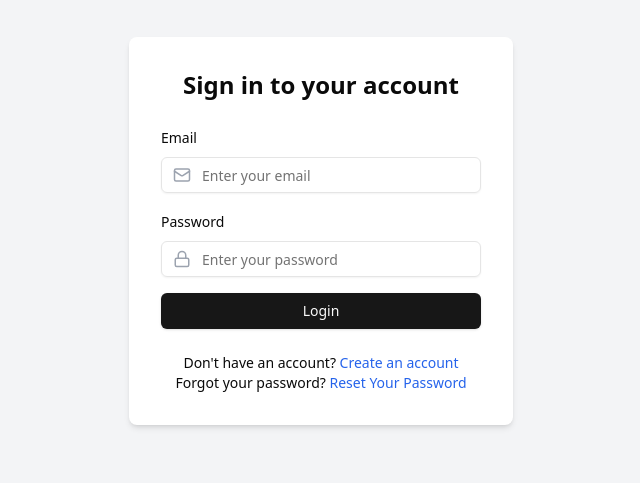
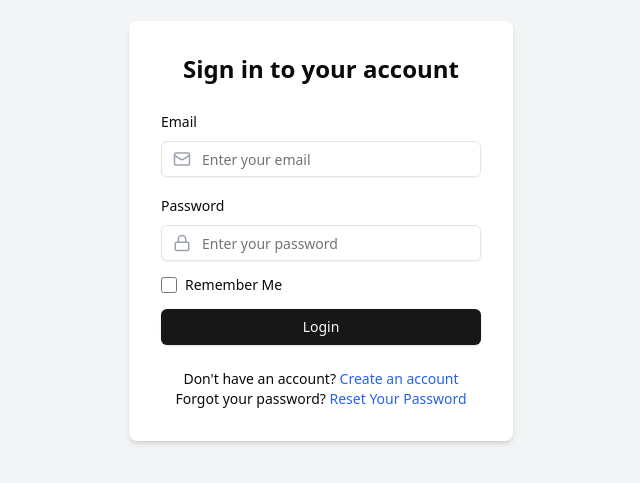
Before and after one commit to KenKot/dc-test, a React (Vite) app in the folder frontend/: page /login in a window 1280 px wide. Shown: the part 169-652 px from the top of the page, without its empty margins (319-959 px from the left). Built offline with nearby package versions, Linux system fonts and the light colour scheme; no server answers.

Commit message:
add 'remember me

```diff
--- a/frontend/src/pages/LoginPage.jsx
+++ b/frontend/src/pages/LoginPage.jsx
@@ -10,12 +10,13 @@ import { useNavigate, Link } from "react-router-dom";
 export default function LoginPage() {
   const [email, setEmail] = useState("");
   const [password, setPassword] = useState("");
+  const [isRememberMe, setIsRememberMe] = useState(false);
   const { login, isLoading, error } = useAuthStore();
   const navigate = useNavigate();
 
   const handleSubmit = async (e) => {
     e.preventDefault();
-    await login(email, password);
+    await login(email, password, isRememberMe);
     navigate("/dashboard");
   };
 
@@ -75,6 +76,16 @@ export default function LoginPage() {
               </div>
             </motion.div>
           </div>
+          <div className="flex items-center space-x-2">
+            <input
+              type="checkbox"
+              id="rememberMe"
+              checked={isRememberMe}
+              onChange={(e) => setIsRememberMe(e.target.checked)}
+              className="w-4 h-4"
+            />
+            <Label htmlFor="rememberMe">Remember Me</Label>
+          </div>
           {error && <p className="text-sm text-red-500">{error}</p>}
           <motion.div whileHover={{ scale: 1.05 }} whileTap={{ scale: 0.95 }}>
             <Button type="submit" className="w-full" disabled={isLoading}>
--- a/frontend/src/store/authStore.js
+++ b/frontend/src/store/authStore.js
@@ -72,7 +72,7 @@ export const useAuthStore = create((set, get) => ({
     }
   },
 
-  login: async (email, password) => {
+  login: async (email, password, isRememberMe) => {
     set({ isLoading: true, error: null });
     try {
       const response = await axios.post(
@@ -80,6 +80,7 @@ export const useAuthStore = create((set, get) => ({
         {
           email,
           password,
+          isRememberMe,
         },
         { withCredentials: true }
       );
```
